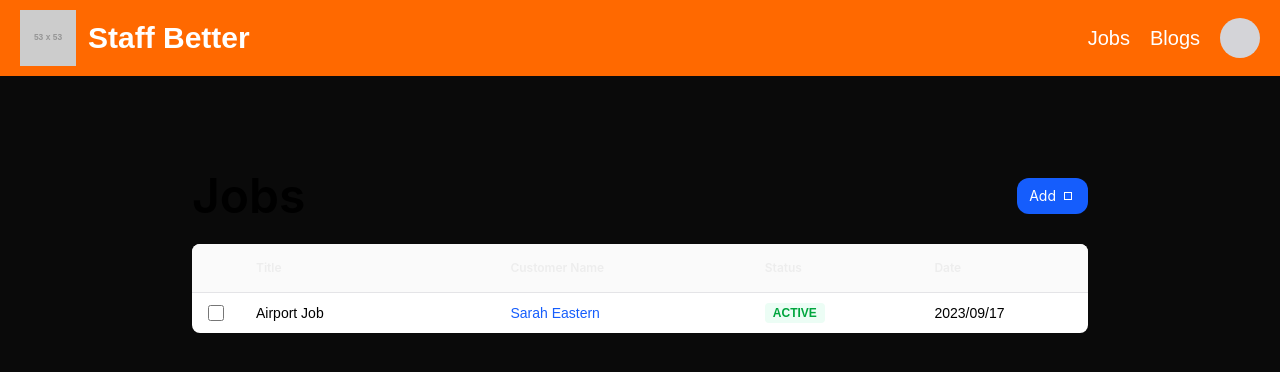
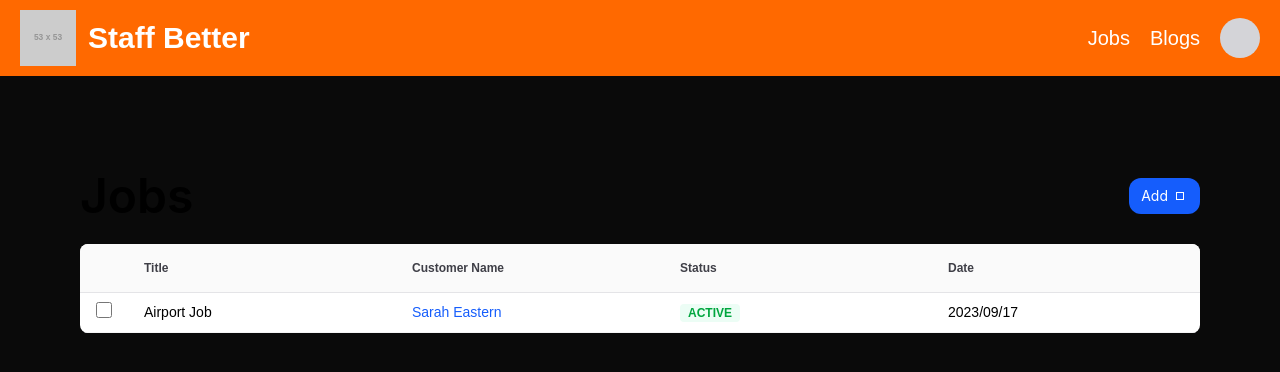
Before and after one commit to warlordwinter/staff-better, a Next.js app: page /jobs in a window 1280 px wide. Shown: the top 372 px of the page. Built offline with nearby package versions, Linux system fonts and the light colour scheme.

Commit message:
I fixed the table in job table so that it works

```diff
--- a/src/components/associates/addButton.tsx
+++ b/src/components/associates/addButton.tsx
@@ -3,8 +3,8 @@ import Image from "next/image";
 
 export function AddButton() {
   return (
-    <button className="px-3 py-2 bg-blue-600 rounded-xl inline-flex justify-center items-center gap-1 text-white text-sm leading-tight hover:bg-blue-700 transition">
-      Add
+    <button className="px-3 py-2 bg-blue-600 rounded-xl inline-flex justify-end items-center gap-1 text-white text-sm leading-tight hover:bg-blue-700 transition">
+      Add Associate
       <Image src="/icons/plus-w.svg" alt="Add" width={16} height={16} />
     </button>
   );
--- a/src/components/associates/associateTable.tsx
+++ b/src/components/associates/associateTable.tsx
@@ -3,7 +3,7 @@ import { associates } from "./data";
 import { AssociateTableHeader } from "./associateTableHeader";
 import { AssociateTableRow } from "./associateTableRow";
 import { AssociateTableTitle } from "./associateTableTitle";
-import { AddButton } from "./addButton";
+
 
 export default function AssociateTable() {
   return (
@@ -24,7 +24,6 @@ export default function AssociateTable() {
         </tbody>
       </table>
             <div className="flex flex-col sm:flex-row items-start sm:items-center justify-end gap-2 mt-2 mb-2">
-        <AddButton />
       </div>
     </div>
   );
--- a/src/components/associates/associateTableTitle.tsx
+++ b/src/components/associates/associateTableTitle.tsx
@@ -1,9 +1,12 @@
 import React from "react";
 import Image from "next/image";
+import { AddButton } from "./addButton";
 
 export function AssociateTableTitle() {
   return (
-    <div className="flex flex-wrap items-center gap-3">
+    <div className="flex flex-col sm:flex-row items-start sm:items-center justify-between gap-3 w-full">
+      {/* Left side: icon + title */}
+      <div className="flex items-center gap-3">
         <div className="w-8 h-8 relative flex items-center justify-center">
           <Image
             src="/icons/backArrow.svg"
@@ -17,5 +20,9 @@ export function AssociateTableTitle() {
           Construction Airport Job
         </h1>
       </div>
+
+      {/* Right side: Add Button */}
+      <AddButton />
+    </div>
   );
 }
--- a/src/components/jobTableComp/JobTableHeadRow.tsx
+++ b/src/components/jobTableComp/JobTableHeadRow.tsx
@@ -1,13 +1,13 @@
 import React from 'react';
 
 const JobTableHeadRow = () => (
-  <div className="grid grid-cols-[3rem_1.5fr_1.5fr_1fr_1fr] bg-neutral-50 text-xs font-semibold font-['Inter'] border-b border-zinc-200">
-    <div className="flex items-center justify-center h-12" />
-    <div className="flex items-center px-4 h-12">Title</div>
-    <div className="flex items-center px-4 h-12">Customer Name</div>
-    <div className="flex items-center px-4 h-12">Status</div>
-    <div className="flex items-center px-4 h-12">Date</div>
-  </div>
+  <tr className="bg-neutral-50 text-xs font-semibold text-zinc-700 border-b border-zinc-200">
+    <th className="w-[3rem] h-12" />
+    <th className="w-[1.5fr] px-4 text-left">Title</th>
+    <th className="w-[1.5fr] px-4 text-left">Customer Name</th>
+    <th className="w-[1fr] px-4 text-left">Status</th>
+    <th className="w-[1fr] px-4 text-left">Date</th>
+  </tr>
 );
 
 export default JobTableHeadRow;
--- a/src/components/jobTableComp/jobTable.tsx
+++ b/src/components/jobTableComp/jobTable.tsx
@@ -1,6 +1,6 @@
 import React, { useState } from 'react';
 import JobTableHeader from './jobTableHeader';
-import JobTableHeadRow from './JobTableHeadRow';
+import JobTableHeadRow from './jobTableHeadRow';
 import JobTableRow from './jobTableRow';
 
 interface Job {
@@ -23,11 +23,10 @@ const JobTable = () => {
   ]);
 
   const handleAddJob = () => {
-    const newCustomer = 'John Worker';
     const newJob: Job = {
       id: crypto.randomUUID(),
       title: 'Warehouse Job',
-      customerName: newCustomer,
+      customerName: 'John Worker',
       status: 'active',
       date: new Date().toISOString().slice(0, 10),
     };
@@ -35,15 +34,18 @@ const JobTable = () => {
   };
 
   return (
-    <div className="flex flex-col gap-6 w-full max-w-4xl mx-auto m-24">
-    <JobTableHeader onFileSelect={(file) => console.log('Selected file:', file)} />
-
-      <div className="w-full rounded-lg bg-white overflow-hidden">
-        <JobTableHeadRow />
-        {jobs.map((job) => (
-          <JobTableRow key={job.id} job={job} />
-        ))}
-      </div>
+    <div className="flex flex-col gap-6 w-full max-w-6xl mx-auto px-4 mt-24 overflow-x-auto">
+      <JobTableHeader onFileSelect={(file) => console.log('Selected file:', file)} />
+      <table className="w-full table-fixed border-collapse bg-white rounded-lg overflow-hidden min-w-[800px]">
+        <thead>
+          <JobTableHeadRow />
+        </thead>
+        <tbody>
+          {jobs.map((job) => (
+            <JobTableRow key={job.id} job={job} />
+          ))}
+        </tbody>
+      </table>
     </div>
   );
 };
--- a/src/components/jobTableComp/jobTableRow.tsx
+++ b/src/components/jobTableComp/jobTableRow.tsx
@@ -22,21 +22,21 @@ const getStatusStyle = (status: string) => {
 };
 
 const JobTableRow: React.FC<{ job: Job }> = ({ job }) => (
-  <div className="grid grid-cols-[3rem_1.5fr_1.5fr_1fr_1fr] hover:bg-gray-50">
-    <div className="flex items-center justify-center h-10">
+  <tr className="hover:bg-gray-50 text-sm text-black border-b border-zinc-100">
+    <td className="h-10 text-center">
       <input type="checkbox" className="w-4 h-4" />
-    </div>
-    <div className="flex items-center px-4 h-10 text-sm text-black">{job.title}</div>
-    <div className="flex items-center px-4 h-10 gap-2">
-      <span className="text-blue-600 text-sm">{job.customerName}</span>
-    </div>
-    <div className="flex items-center px-4 h-10">
-      <span className={`px-2 py-0.5 rounded-sm text-xs font-bold uppercase ${getStatusStyle(job.status)}`}>
+    </td>
+    <td className="px-4">{job.title}</td>
+    <td className="px-4 text-blue-600">{job.customerName}</td>
+    <td className="px-4">
+      <span
+        className={`px-2 py-0.5 rounded-sm text-xs font-bold uppercase ${getStatusStyle(job.status)}`}
+      >
         {job.status}
       </span>
-    </div>
-    <div className="flex items-center px-4 h-10 text-sm text-black">{job.date}</div>
-  </div>
+    </td>
+    <td className="px-4">{job.date}</td>
+  </tr>
 );
 
 export default JobTableRow;
```
Lines whose indentation alone changed are shown as unchanged.
